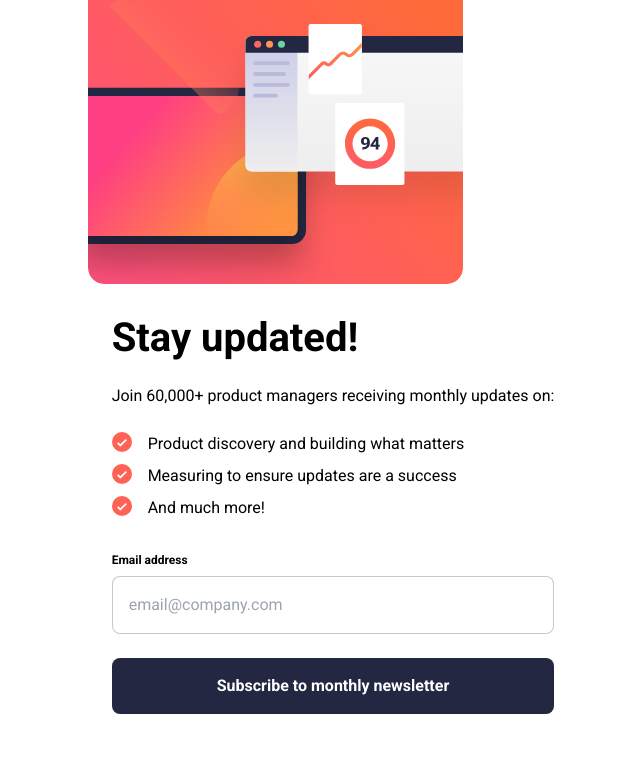
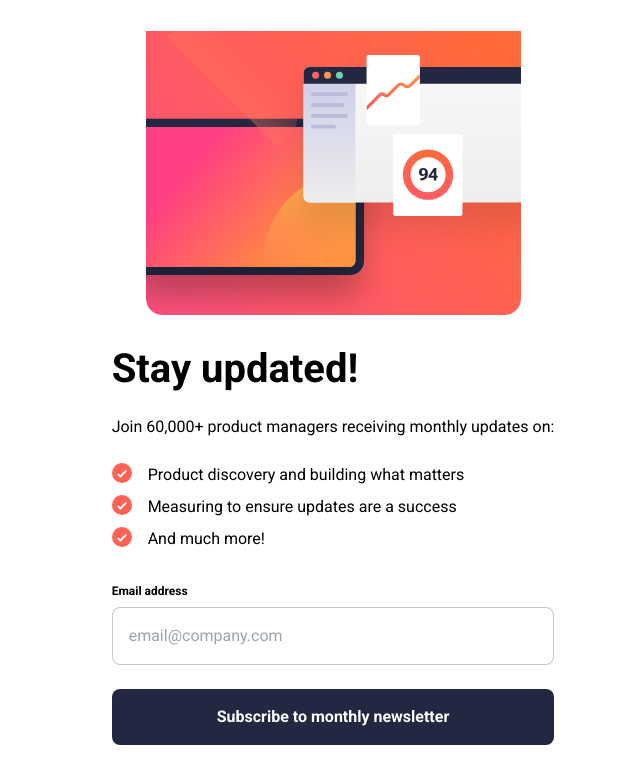
Before and after one commit to fkrunic/frontend-mentor-newsletter-sign-up-form, a Vue app: page / in a window 1280 px wide. Shown: the top 784 px of the page, without its empty margins (307-947 px from the left). Built offline with nearby package versions, Linux system fonts and the light colour scheme.

Commit message:
added flex row logic to card

```diff
--- a/src/App.vue
+++ b/src/App.vue
@@ -75,10 +75,10 @@
 
   <!-- Landing Page -->
   <div v-if="emailState.kind !== 'valid'"
-    class="flex flex-col justify-start items-center min-h-screen">
+    class="flex flex-col justify-center items-center min-h-screen">
 
     <!-- Card -->
-    <div>
+    <div class="flex flex-col justify-start items-center">
       <img src="./assets/illustration-sign-up-mobile.svg" alt="banner">
 
       <!-- Content -->
```
